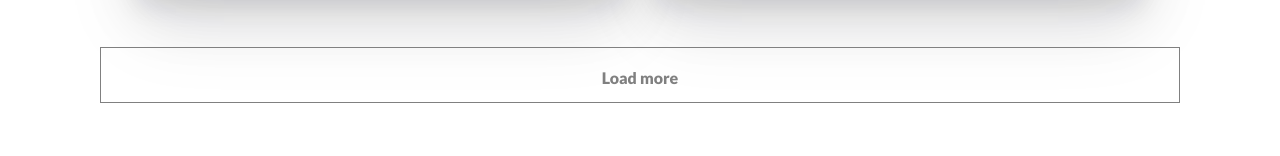
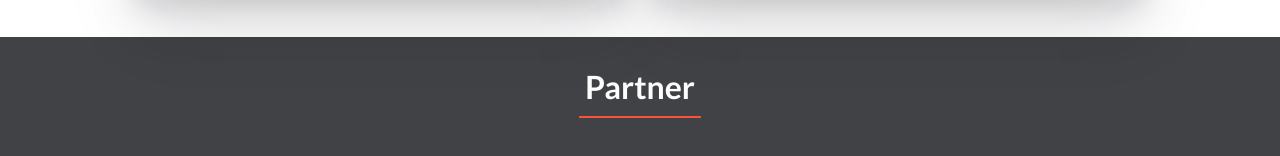
Before and after one commit to byiringiroscar/capstone_microverse_one.github.io, a website: page index.html in a window 1280 px wide. Shown: the part 1712-1868 px from the top of the page. Drawn offline with Linux system fonts and the light colour scheme.

Commit message:
add partner section header

```diff
--- a/css/style.css
+++ b/css/style.css
@@ -198,7 +198,6 @@
 /* feature section start */
 .feature{
   width: 100vw;
-  height: 100vh;
   background-color: #FFFFFF;
   display: flex;
   flex-direction: column;
@@ -207,6 +206,7 @@
   padding-right: 14px;
   padding-left: 14px;
   padding-top: 40px;
+  padding-bottom: 40px;
 
 }
 .feature-bar{
@@ -295,6 +295,35 @@
   font-family: 'Lato', sans-serif;
   font-weight: 900;
   color: gray;
+}
+
+/* card feature end */
+
+/* partner section start */
+.partner{
+  height: 100vh;
+  width: 100vw;
+  background-color: #414246;
+  padding: 30px;
+}
+.partner-header{
+  width: 100%;
+  display: flex;
+  flex-direction: column;
+  justify-content: center;
+  align-items: center;
+  gap: 10px;
+
+}
+.partner-title{
+  font-family: 'Lato', sans-serif;
+  font-weight: 700;
+  color: #FDFDFD;
+  font-size: 32px;
+}
+.partner-header hr{
+  border: 1px solid #FF4F38;
+  width: 10%;
 }
 
 @media all and (min-width: 768px) {
@@ -445,4 +474,8 @@
   .card-feature{
     width: 45%;
   }
+  /* card feature end */
+  .load-more{
+    display: none;
+  }
 }
--- a/index.html
+++ b/index.html
@@ -154,7 +154,15 @@
         </div>
         <a href="" class="load-more">Load more</a>
     </section>
+    <section class="partner">
+        <div class="partner-header">
+            <h3 class="partner-title">Partner</h3>
+            <hr>
+        </div>
+        <div class="partner-container">
 
+        </div>
+    </section>
 
 
     <script src="js/script.js"></script>
```
